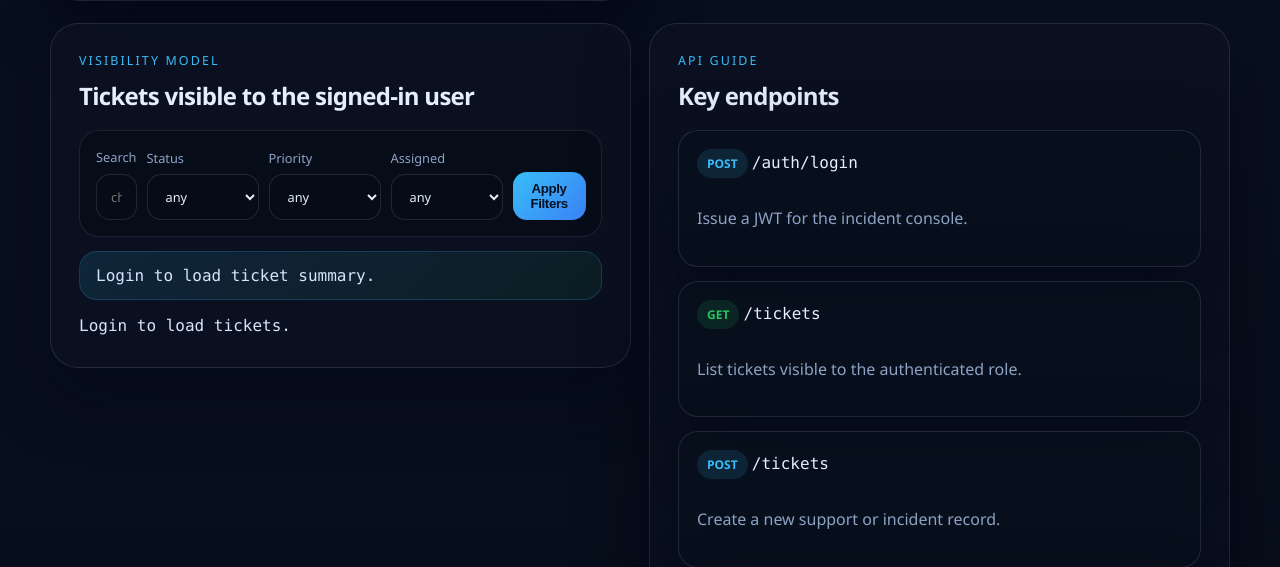
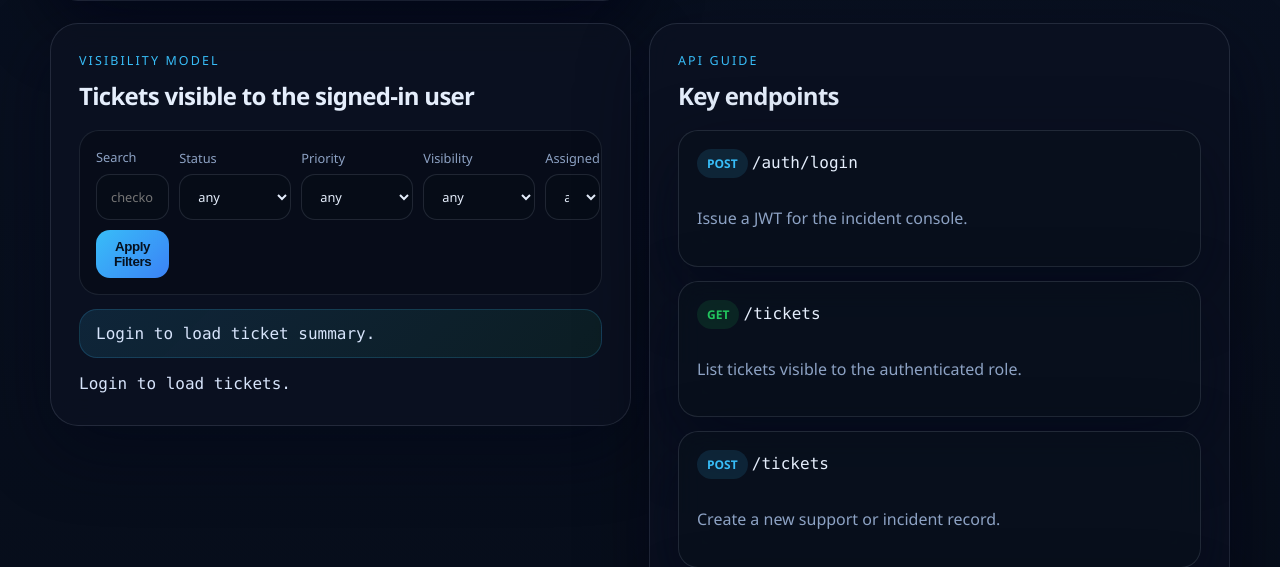
Before and after one commit to Imranullah-Osmani/incident-management-api, a FastAPI app: page / in a window 1280 px wide. Shown: the part 2339-2906 px from the top of the page. Run offline with FastAPI, Linux system fonts and the light colour scheme; data comes from the database, SQL or seed files in the repository.

Commit message:
Add incident visibility filters

```diff
--- a/app/main.py
+++ b/app/main.py
@@ -136,6 +136,7 @@ def list_visible_tickets(
     status_filter: TicketStatus | None = None,
     priority: str | None = None,
     tag: str | None = None,
+    visibility: TicketVisibility | None = None,
     assigned_to: str | None = None,
     query: str | None = None,
     limit: int | None = None,
@@ -149,6 +150,8 @@ def list_visible_tickets(
         if normalized_priority not in SUPPORTED_PRIORITIES:
             raise HTTPException(status_code=status.HTTP_400_BAD_REQUEST, detail="Unsupported ticket priority filter.")
         statement = statement.where(Ticket.priority == normalized_priority)
+    if visibility:
+        statement = statement.where(Ticket.visibility == visibility)
     if assigned_to:
         normalized_assignee = assigned_to.strip().lower()
         if normalized_assignee:
@@ -186,10 +189,11 @@ def summarize_visible_tickets(
     status_filter: TicketStatus | None = None,
     priority: str | None = None,
     tag: str | None = None,
+    visibility: TicketVisibility | None = None,
     assigned_to: str | None = None,
     query: str | None = None,
 ) -> TicketSummaryResponse:
-    tickets = list_visible_tickets(session, user, status_filter, priority, tag, assigned_to, query)
+    tickets = list_visible_tickets(session, user, status_filter, priority, tag, visibility, assigned_to, query)
     status_counts = {ticket_status.value: 0 for ticket_status in TicketStatus}
     priority_counts = {priority: 0 for priority in PRIORITY_ORDER}
     assigned_total = 0
@@ -313,6 +317,7 @@ def list_tickets(
     status_filter: TicketStatus | None = Query(default=None, alias="status"),
     priority: str | None = Query(default=None),
     tag: str | None = Query(default=None),
+    visibility: TicketVisibility | None = Query(default=None),
     assigned_to: str | None = Query(default=None),
     q: str | None = Query(default=None),
     limit: int | None = Query(default=None, ge=1, le=100),
@@ -320,7 +325,7 @@ def list_tickets(
     session: Session = Depends(get_db),
     current_user: User = Depends(get_current_user),
 ):
-    return list_visible_tickets(session, current_user, status_filter, priority, tag, assigned_to, q, limit, offset)
+    return list_visible_tickets(session, current_user, status_filter, priority, tag, visibility, assigned_to, q, limit, offset)
 
 
 @app.post("/tickets", response_model=TicketResponse, status_code=status.HTTP_201_CREATED)
@@ -355,12 +360,13 @@ def ticket_summary(
     status_filter: TicketStatus | None = Query(default=None, alias="status"),
     priority: str | None = Query(default=None),
     tag: str | None = Query(default=None),
+    visibility: TicketVisibility | None = Query(default=None),
     assigned_to: str | None = Query(default=None),
     q: str | None = Query(default=None),
     session: Session = Depends(get_db),
     current_user: User = Depends(get_current_user),
 ):
-    return summarize_visible_tickets(session, current_user, status_filter, priority, tag, assigned_to, q)
+    return summarize_visible_tickets(session, current_user, status_filter, priority, tag, visibility, assigned_to, q)
 
 
 @app.get("/tickets/{ticket_id}", response_model=TicketDetailResponse)
--- a/app/templates/home.html
+++ b/app/templates/home.html
@@ -162,6 +162,14 @@
                             <option value="critical">critical</option>
                         </select>
                     </label>
+                    <label>Visibility
+                        <select name="visibility">
+                            <option value="">any</option>
+                            <option value="public">public</option>
+                            <option value="internal">internal</option>
+                            <option value="restricted">restricted</option>
+                        </select>
+                    </label>
                     <label>Assigned
                         <select name="assigned_to">
                             <option value="">any</option>
```
Also changed, not shown: docs/api-examples.md (+2 -2 lines), tests/test_visibility_policy.py (+6 -0 lines).
